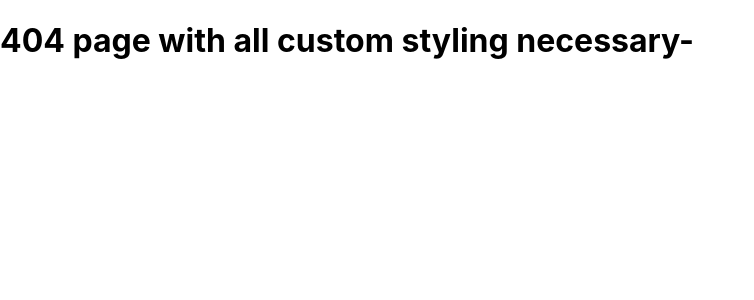
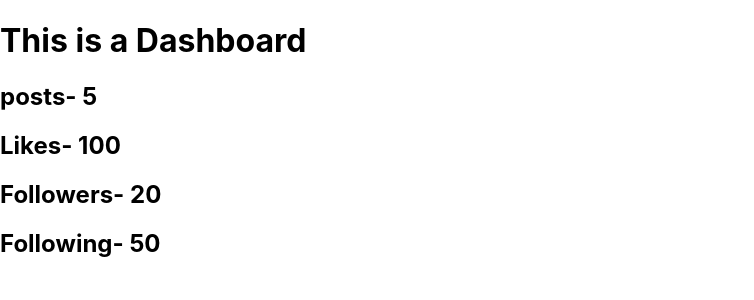
Before and after one commit to razumolla/next-routing-codevolution, a Next.js app: page /dashboard in a window 1280 px wide. Before the commit this address had no page. Shown: the top 300 px of the page, without its empty margins (0-754 px from the left). Built offline with nearby package versions, Linux system fonts and the light colour scheme; data requests are answered from the project's data file.

Commit message:
Client side data fetching

```diff
--- a/db.json
+++ b/db.json
@@ -1,4 +1,10 @@
 {
+    "dashboard": {
+        "posts": 5,
+        "likes": 100,
+        "followers": 20,
+        "following": 50
+    },
     "news": [
         {
             "id": 1,
--- /dev/null
+++ b/pages/dashboard.js
@@ -0,0 +1,37 @@
+import { useEffect, useState } from "react";
+
+
+function dashboard() {
+
+    const [isLoading, setIsLoading] = useState(true)
+    const [dashboardData, setDashboardData] = useState(null)
+    useEffect(() => {
+        async function fetchDashboardData() {
+            const response = await fetch('http://localhost:4000/dashboard')
+            const data = await response.json()
+            setDashboardData(data)
+            setIsLoading(false)
+
+        }
+        fetchDashboardData()
+    }, [])
+
+    if (isLoading) {
+        return <>
+            <h1>Loading...</h1>
+        </>
+    }
+    return (
+        <div>
+            <h1>
+                This is a Dashboard
+            </h1>
+            <h2>posts- {dashboardData.posts} </h2>
+            <h2>Likes- {dashboardData.likes} </h2>
+            <h2>Followers- {dashboardData.followers} </h2>
+            <h2>Following- {dashboardData.following} </h2>
+        </div>
+    );
+}
+
+export default dashboard;
```
Also changed, not shown: pages/news/[category].js (+8 -3 lines).
